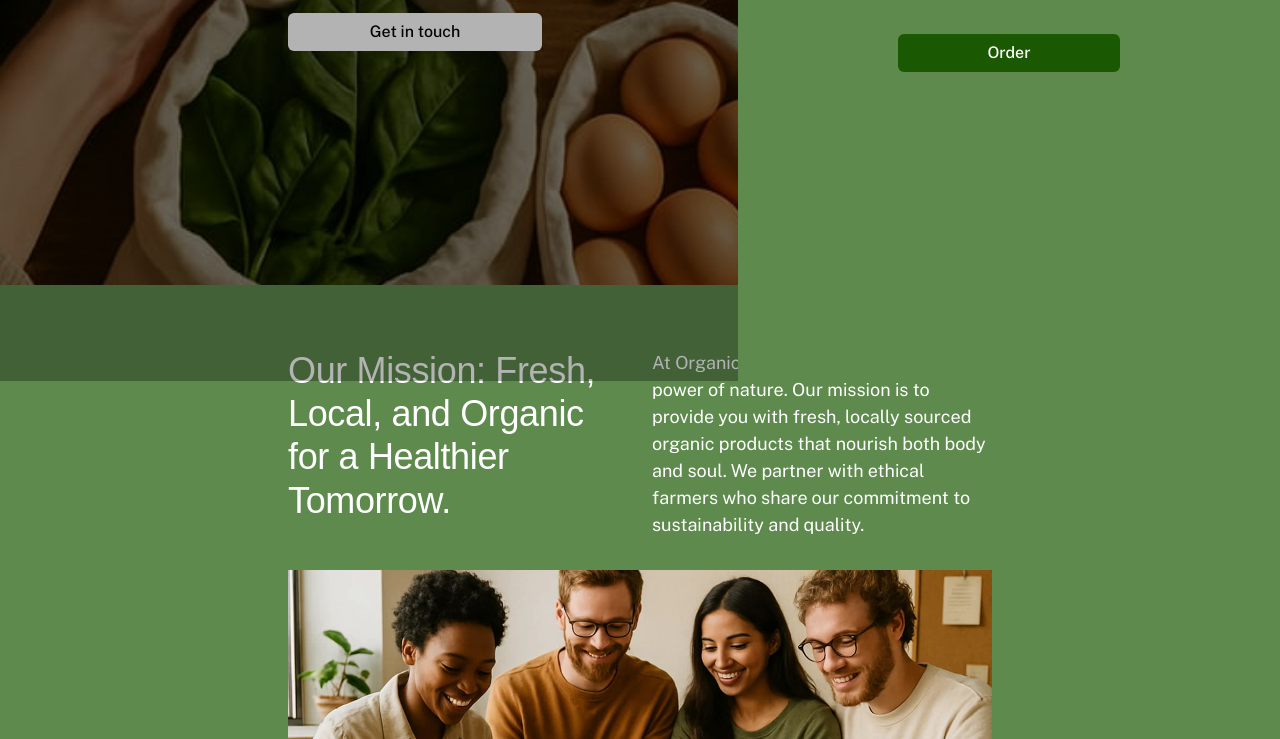
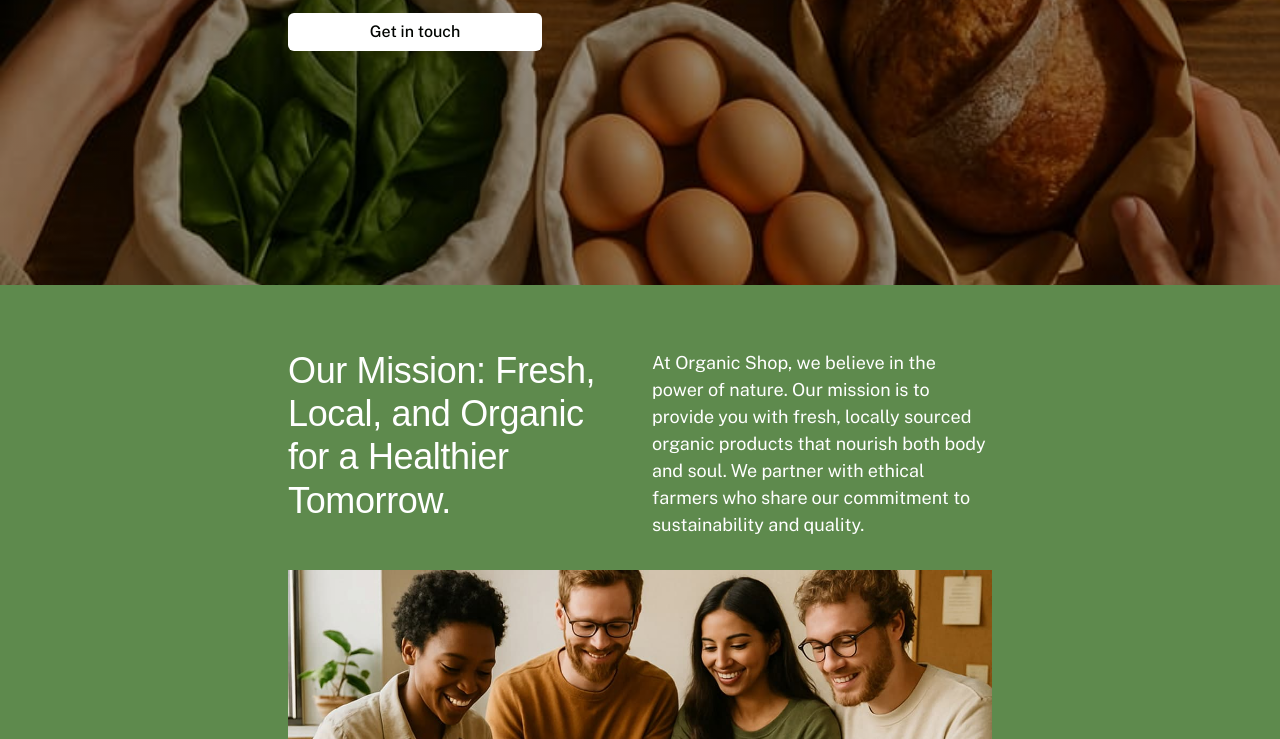
Before and after one commit to GoitStudentsWorks/html-css_130_belinskiy-and, a plain HTML site: page index.html in a window 1280 px wide. Shown: the part 419-1158 px from the top of the page. Drawn offline with nearby package versions, Linux system fonts and the light colour scheme; files that its build step writes are made by us from their sources; files whose address does not match are found by name; a web font is replaced by a local one.

Commit message:
Deploying to gh-pages from @ belinskiy-and/devcore-html-css-team-project@c89725d1938c27efb896e5b0b29d12a9ad91a737 🚀

```diff
--- a/index.html
+++ b/index.html
@@ -842,7 +842,7 @@
 </footer>
 
 
-    <div class="mobile-menu-wrapper is-open" id="mobile-menu">
+    <div class="mobile-menu-wrapper" id="mobile-menu">
   <div class="mobile-backdrop"></div>
 
   <div class="mobile-menu">
```
